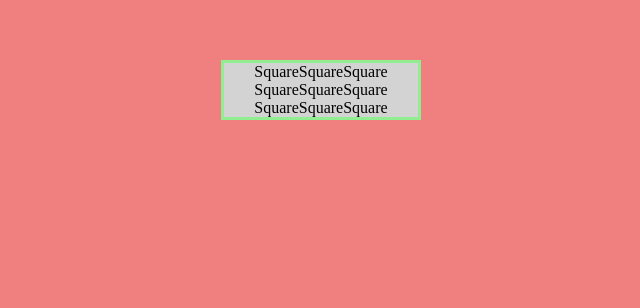
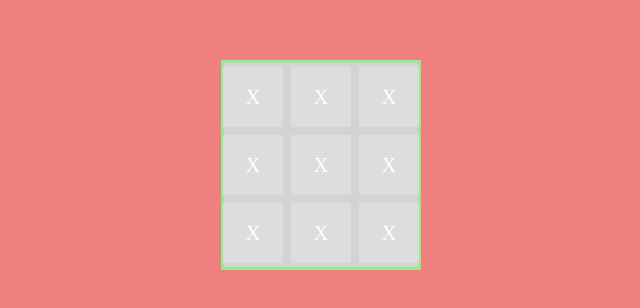
Before and after one commit to HassanObeid89/Tic-Tac-Toe, a React (Create React App) app: page / in a window 1280 px wide. Shown: the part 290-598 px from the top of the page, without its empty margins (369-1009 px from the left). Built offline with nearby package versions, Linux system fonts and the light colour scheme.

Commit message:
Added cell style

```diff
--- a/src/components/Square.jsx
+++ b/src/components/Square.jsx
@@ -2,6 +2,6 @@ import React from 'react'
 
 export default function Square() {
   return (
-    <div>Square</div>
+    <div className='cell'>X</div>
   )
 }
--- /dev/null
+++ b/src/css/components/square.css
@@ -0,0 +1,11 @@
+.cell{
+    width: 60px;
+    height: 60px;
+    background-color: #ddd;
+    margin: 4px;
+    display: flex;
+    justify-content: center;
+    align-items: center;
+    font-size: 20px;
+    color: white;
+}
--- a/src/css/style.css
+++ b/src/css/style.css
@@ -1,3 +1,4 @@
 @import './_base/layout.css';
 @import './_base/typography.css';
 @import './components/board.css';
+@import './components/square.css';
```
